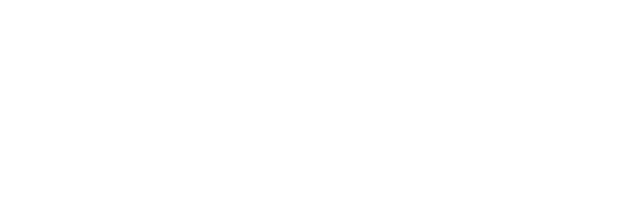
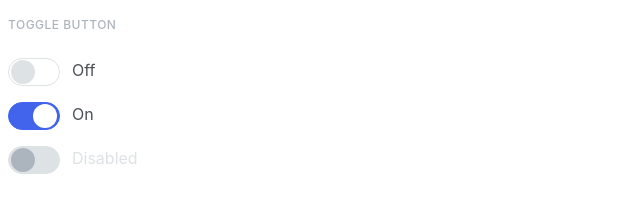
Before and after one commit to js-tasks-ru/htmlcss-20220317_studilovvlad, a website: page 07-lection5/03-toggler/index.html in a window 1280 px wide. Shown: the whole page, without its empty margins (0-640 px from the left). Drawn offline with Linux system fonts and the light colour scheme.

Commit message:
edited  solution for 7-3

```diff
--- a/07-lection5/03-toggler/index.html
+++ b/07-lection5/03-toggler/index.html
@@ -6,6 +6,35 @@
         <link rel="stylesheet" href="./toggler.css">
     </head>
     <body>
-
+        <div class="container">
+            <h1 class="toggler__header">TOGGLE BUTTON</h1>
+            <label class="toggler">
+                <input type = "checkbox" class="toggler__input" id = "default">
+                <div class="toggler__state">
+                    <div class="toggler__control">
+                        <div class="toggler__icon"></div>
+                    </div>
+                    <div class="toggler__title">Off</div>
+                </div>
+            </label>
+            <label class="toggler">
+                <input type = "checkbox" class="toggler__input" id = "checked" checked>
+                <div class="toggler__state">
+                    <div class="toggler__control">
+                        <div class="toggler__icon"></div>
+                    </div>
+                    <div class="toggler__title">On</div>
+                </div>
+            </label>
+            <label class="toggler toggler_disabled">
+                <input type = "checkbox" class="toggler__input" id = "disabled" disabled>
+                <div class="toggler__state">
+                    <div class="toggler__control">
+                        <div class="toggler__icon"></div>
+                    </div>
+                    <div class="toggler__title">Disabled</div>
+                </div>
+            </label>
+        </div>
     </body>
 </html>
--- a/07-lection5/03-toggler/toggler.css
+++ b/07-lection5/03-toggler/toggler.css
@@ -0,0 +1,105 @@
+.container {
+    display: flex;
+    flex-direction: column;
+    align-items: flex-start;
+    gap: 16px;
+}
+
+.toggler {
+    display: inline-flex;
+    cursor: pointer;
+    position: relative;
+}
+
+.toggler__state {
+    display: flex;
+    align-self: center;
+    gap: 12px;
+}
+
+.toggler__control {
+    width: 52px;
+    height: 28px;
+    background: var(--white);
+    border: 1px solid var(--grey-2);
+    box-sizing: border-box;
+    border-radius: 16px;
+    display: flex;
+    align-items: center;
+    justify-content: flex-start;
+}
+
+.toggler__icon {
+    width: 24px;
+    height: 24px;
+    background: var(--grey-2);
+    border-radius: 16px;
+    margin-left: 2px;
+}
+
+.toggler__input:checked ~ .toggler__state
+.toggler__control {
+    background: var(--main-color);
+    border-color: var(--main-color);
+    justify-content: flex-end;
+}
+
+.toggler__input:checked ~ .toggler__state
+.toggler__control
+.toggler__icon {
+    background: var(--white);
+    margin-left: 0px;
+    margin-right: 2px;
+}
+
+.toggler__header {
+    font-family: 'Inter';
+    font-size: 12px;
+    font-weight: 500;
+    line-height: 18px;
+    letter-spacing: 0.04em;
+    text-align: left;
+    color: var(--grey-3);
+}
+
+.toggler__title {
+    font-family: 'Inter';
+    font-size: 16px;
+    font-weight: 400;
+    line-height: 24px;
+    letter-spacing: 0em;
+    text-align: left;
+    color: var(--grey-4);
+}
+
+.toggler__input {
+    position: absolute;
+    outline: none;
+    clip: rect(0, 0, 0, 0);
+}
+
+.toggler__input:focus ~ .toggler__state
+.toggler__title {
+    text-decoration: underline;
+}
+
+.toggler__input:disabled ~ .toggler__state
+.toggler__control {
+    background-color: var(--grey-2);
+}
+
+.toggler__input:disabled ~ .toggler__state
+.toggler__control
+.toggler__icon {
+    background-color: var(--grey-3);
+}
+
+
+.toggler__input:disabled~ .toggler__state
+.toggler__title {
+    color: var(--grey-2);
+}
+
+.toggler_disabled {
+    cursor: not-allowed;
+}
```
